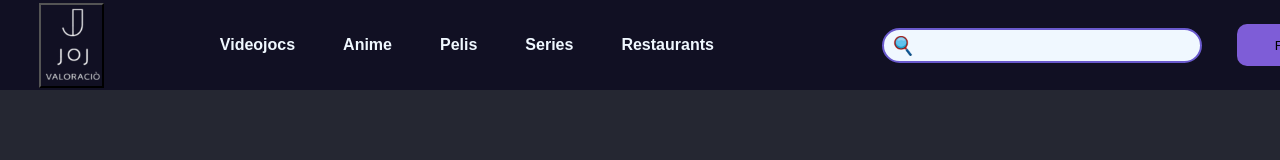
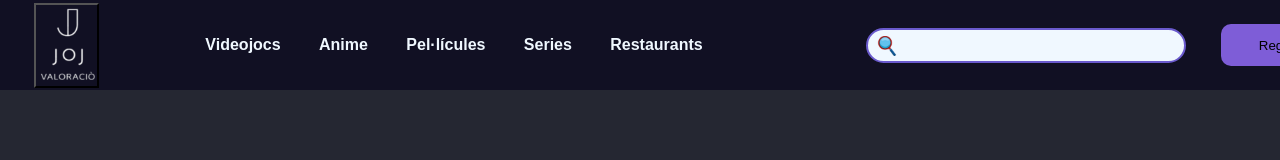
Before and after one commit to santsa9/projectefinal, a React (Create React App) app: page / in a window 1280 px wide. Shown: the top 160 px of the page. Built offline with nearby package versions, Linux system fonts and the light colour scheme.

Commit message:
new master

```diff
--- a/src/App.css
+++ b/src/App.css
@@ -30,7 +30,7 @@ body {
   position: relative;
   align-items: center;
   color: aliceblue;
-  margin: 0 1.5rem;
+  margin: 0 1.2rem;
   text-decoration: none;
   font-weight: bold;
 }
--- a/src/components/PaginaPrincipal.jsx
+++ b/src/components/PaginaPrincipal.jsx
@@ -31,7 +31,7 @@ function PaginaPrincipal() {
                 </Link>
                     <a href="/Videojocs">Videojocs</a>
                     <a href="/Anime">Anime</a>
-                    <a href="/Pelis">Pelis</a>
+                    <a href="/Pelis">Pel·lícules</a>
                     <a href="/Series">Series</a>
                     <a href="/Restaurants">Restaurants</a>
                     <div className="fuentebusqueda">
```
